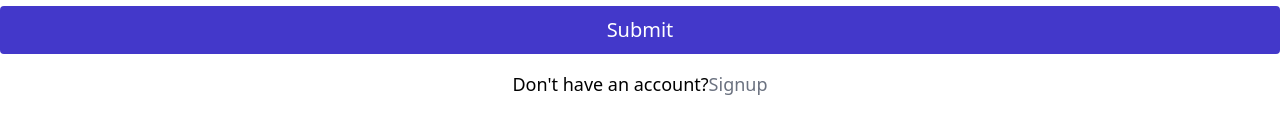
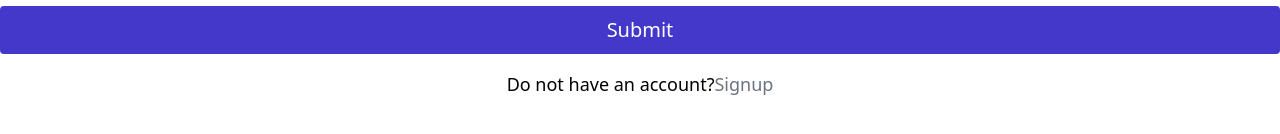
Before and after one commit to hasanrana21/moskot, a Next.js app: page /login in a window 1280 px wide. Shown: the part 238-372 px from the top of the page. Built offline with nearby package versions, Linux system fonts and the light colour scheme.

Commit message:
fix: comma issue

```diff
--- a/pages/login.tsx
+++ b/pages/login.tsx
@@ -67,7 +67,7 @@ const Login = () => {
             />
           </div>
           <p className="mt-4 lg:text-lg text-base cursor-pointer text-center">
-            Don't have an account?
+            Do not have an account?
             <Link href="/" className="text-gray-500">
               Signup
             </Link>
```
